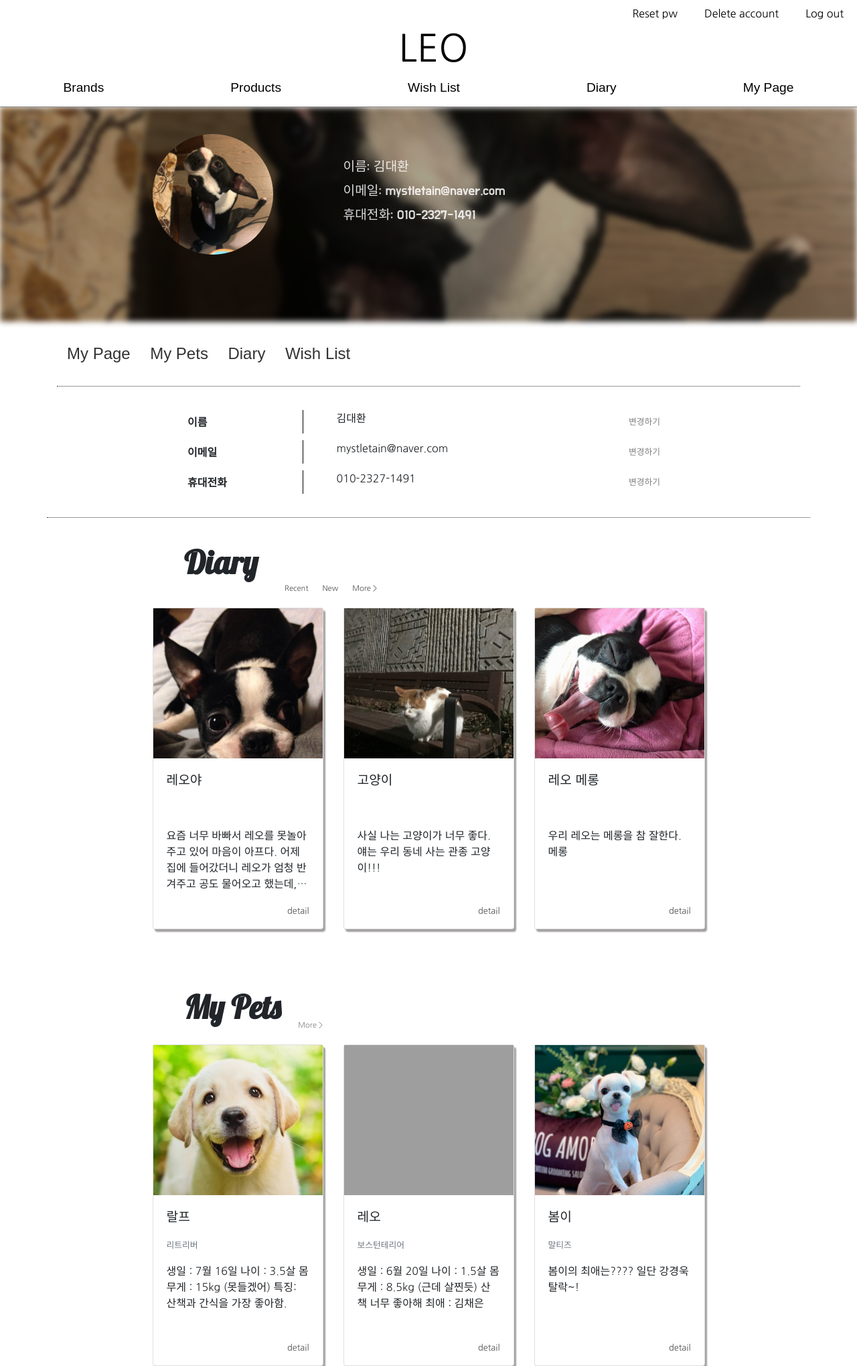
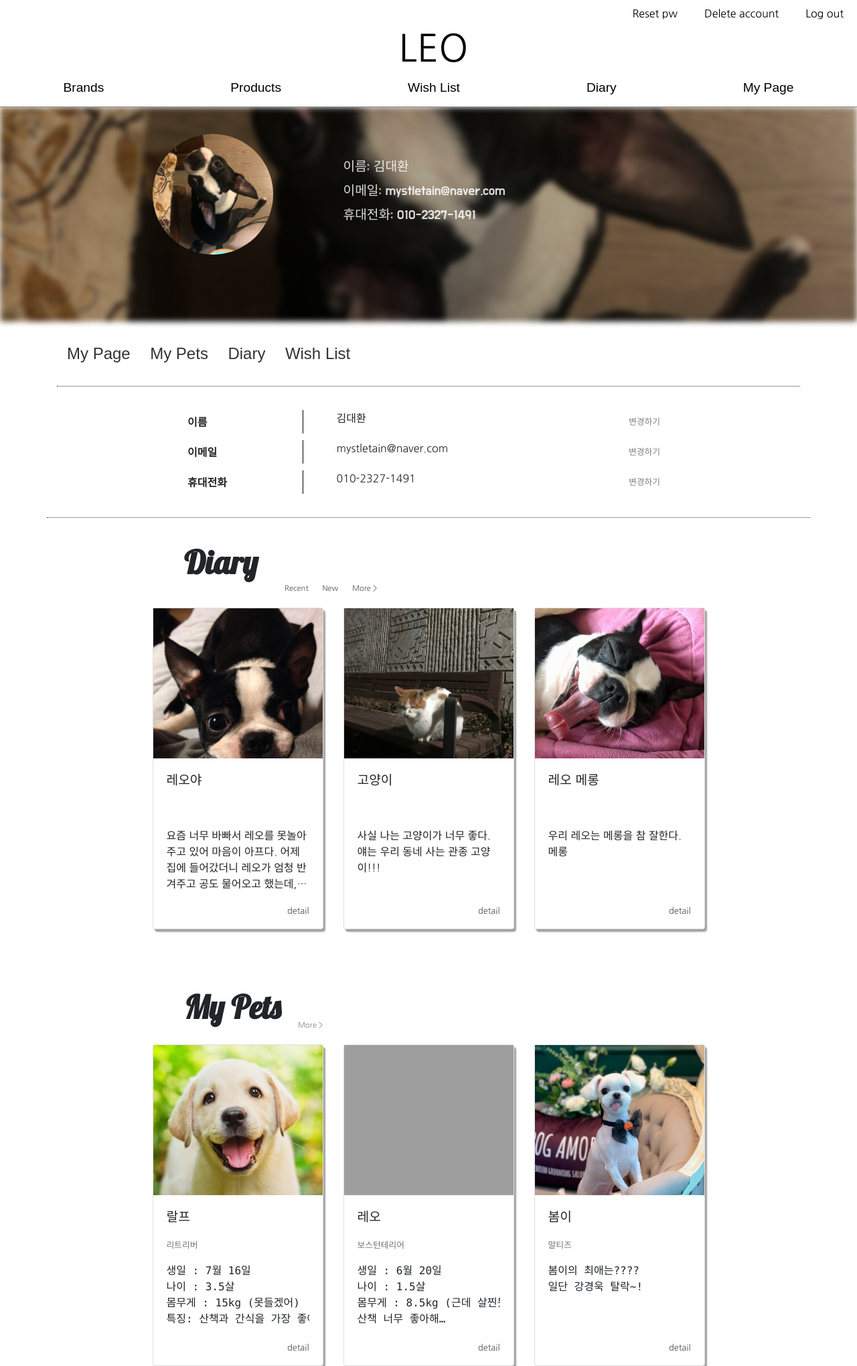
Before and after one commit to pirogramming/food_for_leo, a Django app: page /mypage/profile/ in a window 1280 px wide. Shown: the whole page at 67% size. Run offline with Django 3.2, Linux system fonts and the light colour scheme; a user stored in the database is signed in; data comes from the database, SQL or seed files in the repository; both versions use the stored data as it was after the commit; some libraries are stand-ins or nearby versions; some web fonts are replaced; grey boxes are pictures that could not be loaded.

Commit message:
Really Done!!

```diff
--- a/config/mypage/static/mypage/pet_brief.css
+++ b/config/mypage/static/mypage/pet_brief.css
@@ -51,6 +51,15 @@
     -webkit-box-orient: vertical;
 }
 
+.pet_card-text pre {
+    height: 6.0rem;
+    font-size: 1rem;
+    overflow: hidden;
+    display: -webkit-box;
+    -webkit-line-clamp: 4;
+    -webkit-box-orient: vertical;
+}
+
 .pet_brief_link_div {
     font-size: 0.8rem;
     height: 1rem;
--- a/config/mypage/templates/mypage/pet_brief.html
+++ b/config/mypage/templates/mypage/pet_brief.html
@@ -12,7 +12,7 @@
                     <div class="card-body" id="pet_card_body1">
                         <div class="pet_card-title">{{ pet1.name }}</div>
                         <div class="pet_kind_text text-muted">{{ pet1.kind }}</div>
-                        <div class="pet_card-text">{{ pet1.petInfo }}</div>
+                        <div class="pet_card-text"><pre>{{ pet1.petInfo }}</pre></div>
                         <div class="pet_brief_link_div"><div><a href="{% url 'mypage:pet_detail' pet1.pk %}" class="pet_brief_link_a">detail</a></div></div>
                     </div>
             </div>
@@ -28,7 +28,7 @@
                 <div class="card-body" id="pet_card_body2">
                     <div class="pet_card-title">{{ pet2.name }}</div>
                     <div class="pet_kind_text text-muted">{{ pet2.kind }}</div>
-                    <div class="pet_card-text">{{ pet2.petInfo }}</div>
+                    <div class="pet_card-text"><pre>{{ pet2.petInfo }}</pre></div>
                     <div class="pet_brief_link_div"><div><a href="{% url 'mypage:pet_detail' pet2.pk %}" class="pet_brief_link_a">detail</a></div></div>
                 </div>
             </div>
@@ -44,7 +44,7 @@
                 <div class="card-body" id="pet_card_body3">
                     <div class="pet_card-title">{{ pet3.name }}</div>
                     <div class="pet_kind_text text-muted">{{ pet3.kind }}</div>
-                    <div class="pet_card-text">{{ pet3.petInfo }}</div>
+                    <div class="pet_card-text"><pre>{{ pet3.petInfo }}</pre></div>
                     <div class="pet_brief_link_div"><div><a href="{% url 'mypage:pet_detail' pet3.pk %}" class="pet_brief_link_a">detail</a></div></div>
                 </div>
             </div>
```
Also changed, not shown: config/mypage/static/mypage/pet_list.css (+6 -2 lines), config/mypage/templates/mypage/pet_list.html (+8 -10 lines), config/db.sqlite3, config/media/media/user_pet/img/lab-puppy-470.jpg (added).
